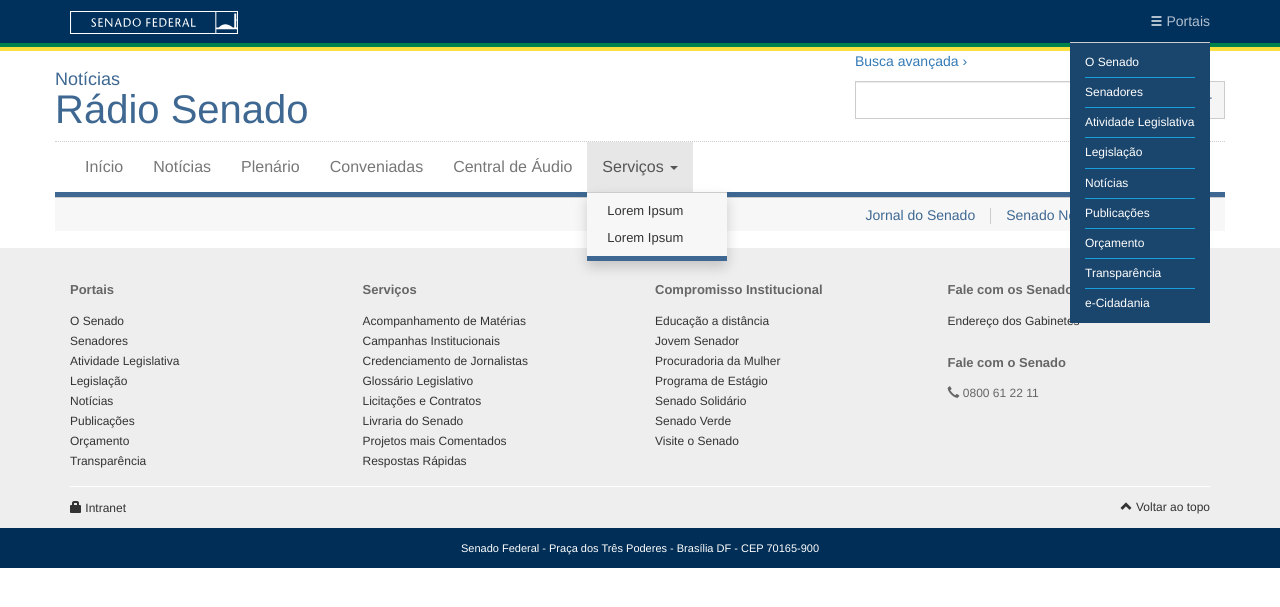
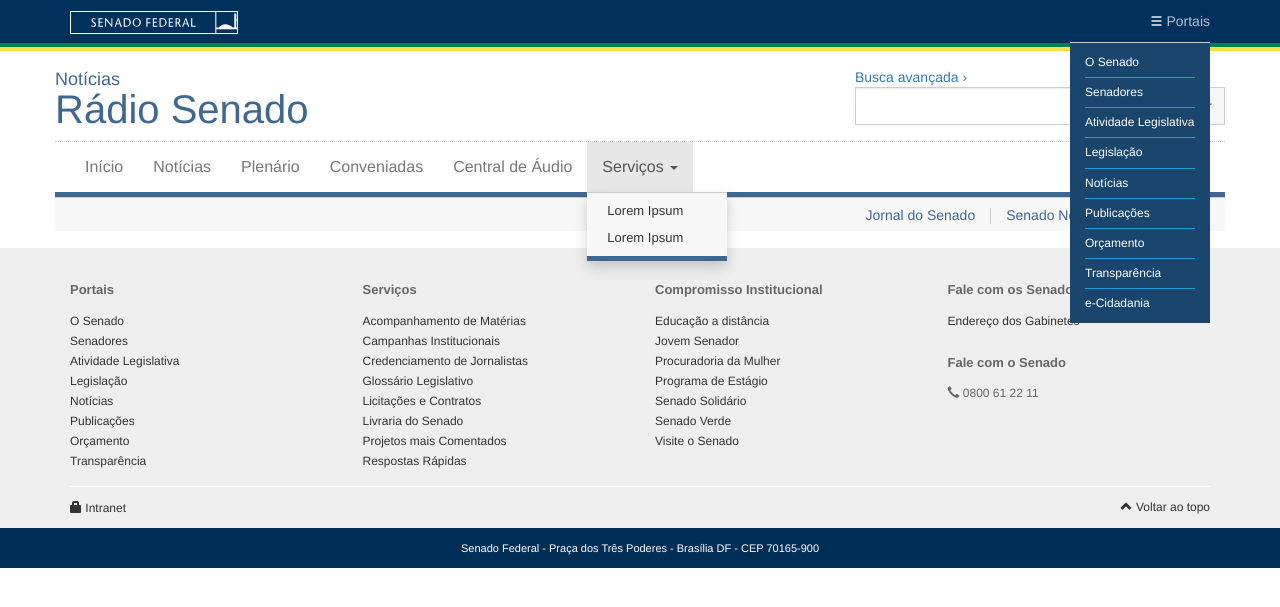
Before and after one commit to agenciasenado/senado.css, a Node project: template index.jade in a window 1280 px wide. Shown: the top 607 px of the page. Run offline with Node 20 templates, Linux system fonts and the light colour scheme; the template is opened without the code that fills it, so the values that code supplies are empty; style sheets or scripts are compiled from the project's sources; some libraries are stand-ins or nearby versions.

Commit message:
centralizar formulario de busca

```diff
--- a/css/components/portal.less
+++ b/css/components/portal.less
@@ -1,3 +1,5 @@
+
+@portal-topo-height: 90px;
 
 .PortalTopo {
     .make-row();
@@ -100,8 +102,8 @@
  *
  *     @example
  *     .PortalTopo-busca
- *         .hidden-xs: a(href='#') Busca avançada ›
  *         form(action='search', role='search')
+ *             .hidden-xs: a(href='#') Busca avançada ›
  *             .input-group
  *                 input.form-control(type='text')
  *                 .input-group-btn
@@ -113,7 +115,11 @@
     .make-sm-column(4);
 
     > form {
-        margin: 10px 0 0 0;
+        margin: 10px 0;
+        @media (min-width: @screen-sm-min) {
+            display: table-cell;
+            vertical-align: middle;
+        }
     }
 
     input, button {
@@ -127,8 +133,9 @@
     }
 
     @media (min-width: @screen-sm-min) {
-        display: block !important;
+        display: table!important;
         visibility: visible !important;
+        height: @portal-topo-height!important;
     }
 
 }
@@ -145,7 +152,7 @@
 }
 
 .PortalTopo-id, .PortalTopo-busca, .PortalTopo-tools {
-    height: 90px;
+    height: @portal-topo-height;
     @media (max-width: @screen-xs-max) {
         height: auto;
     }
--- a/jade/navegacao.jade
+++ b/jade/navegacao.jade
@@ -15,8 +15,8 @@
         .PortalTopo-tools
 
         .PortalTopo-busca.collapse
-            .hidden-xs: a(href='#') Busca avançada ›
             form(action='search', role='search')
+                .hidden-xs: a(href='#') Busca avançada ›
                 .input-group
                     input.form-control(type='text', name='SearchableText', autocomplete='off')
                     .input-group-btn
```
